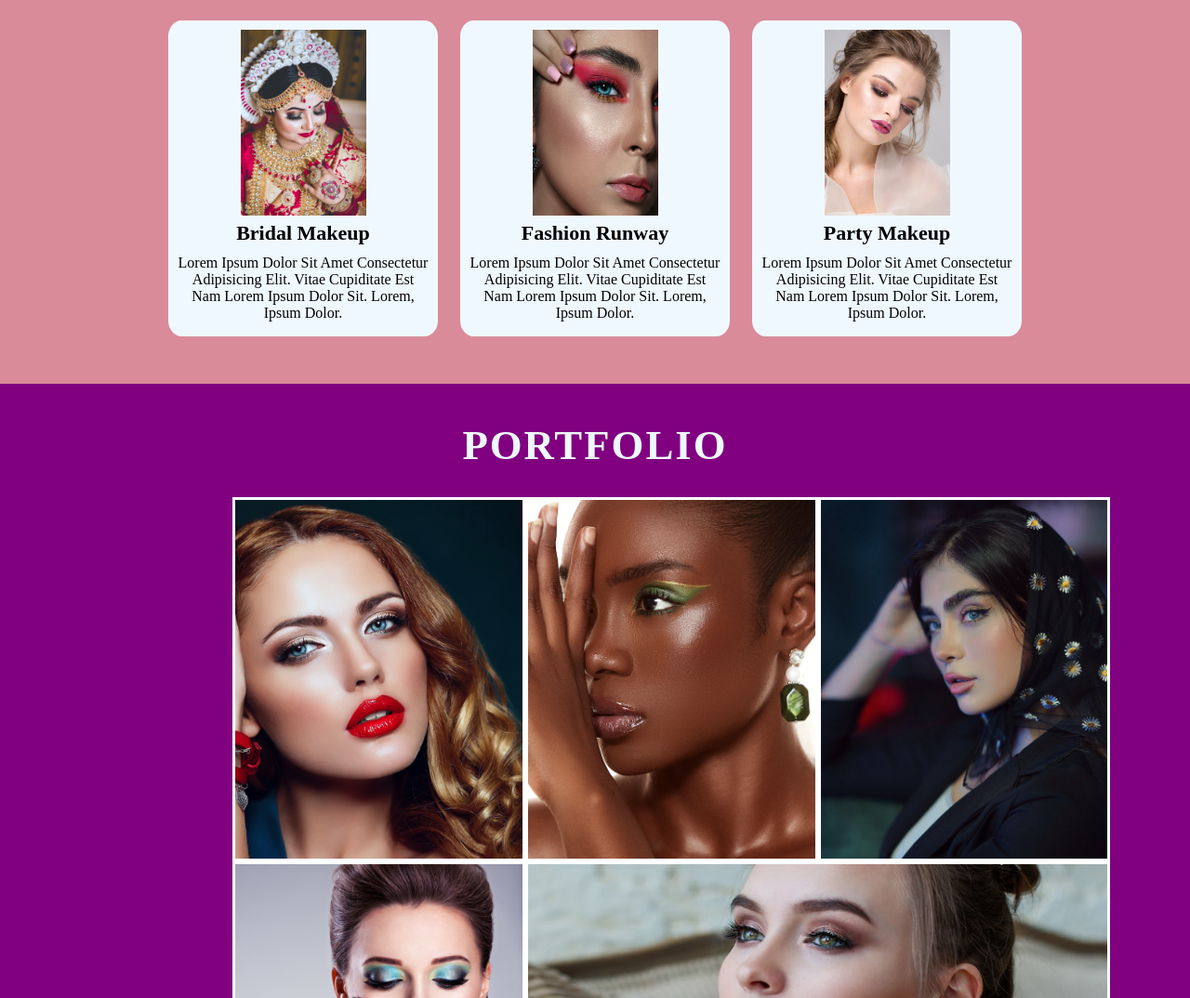
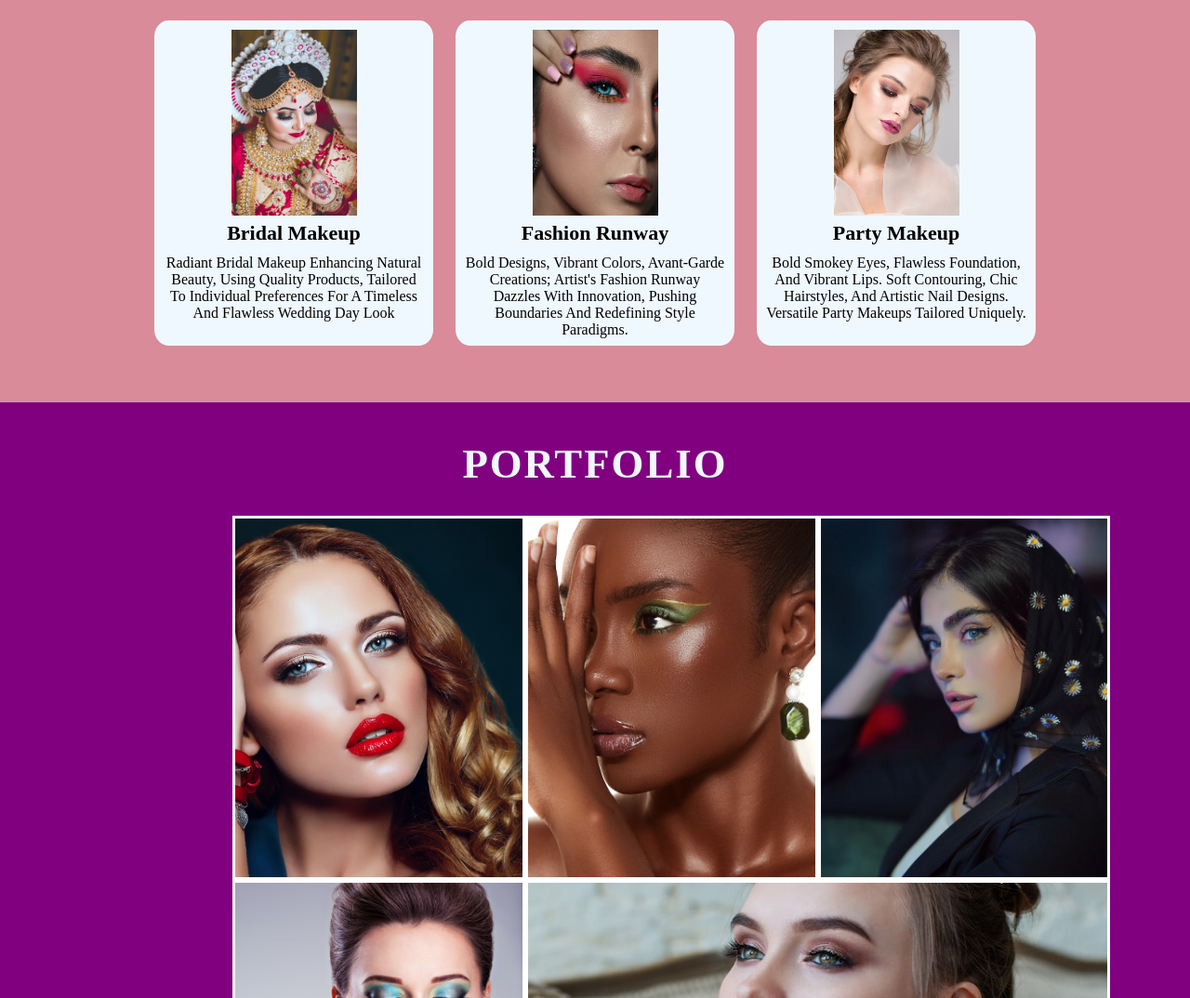
Before and after one commit to YashMogha/Urvashi_makeup_Studio, a plain HTML site: page index.html in a window 1280 px wide. Shown: the part 980-2054 px from the top of the page at 93% size. Drawn offline with Linux system fonts and the light colour scheme.

Commit message:
added service text

```diff
--- a/index.html
+++ b/index.html
@@ -35,17 +35,17 @@
             <div class="boxes" id="box1">
              <img src="service1.jpg" alt="Bridal look">
              <h2 class="center">Bridal Makeup</h2>
-             <p class="center">Lorem ipsum dolor sit amet consectetur adipisicing elit. Vitae cupiditate est nam Lorem ipsum dolor sit. Lorem, ipsum dolor.</p>
+             <p class="center">Radiant bridal makeup enhancing natural beauty, using quality products, tailored to individual preferences for a timeless and flawless wedding day look</p>
             </div>
             <div class="boxes" id="box2">
              <img src="service3.jpg" alt="Fashion look">
              <h2 class="center">Fashion Runway</h2>
-             <p class="center">Lorem ipsum dolor sit amet consectetur adipisicing elit. Vitae cupiditate est nam Lorem ipsum dolor sit. Lorem, ipsum dolor.</p>
+             <p class="center">Bold designs, vibrant colors, avant-garde creations; artist's Fashion Runway dazzles with innovation, pushing boundaries and redefining style paradigms.</p>
             </div>
             <div class="boxes" id="box3">
              <img src="service2.jpg" alt="Party look">
              <h2 class="center">Party Makeup</h2>
-             <p class="center">Lorem ipsum dolor sit amet consectetur adipisicing elit. Vitae cupiditate est nam Lorem ipsum dolor sit. Lorem, ipsum dolor.</p>
+             <p class="center">Bold smokey eyes, flawless foundation, and vibrant lips. Soft contouring, chic hairstyles, and artistic nail designs. Versatile party makeups tailored uniquely.</p>
             </div>
         </div>
     </div>
--- a/laptop.css
+++ b/laptop.css
@@ -3,13 +3,13 @@ html{
 }
 /* service section */
 #services{
-  height: 135rem;
+  height: 145rem;
 }
 #box{
   flex-direction: column;
 }
 .boxes{
-  height: 39rem;
+  height: 41rem;
   width: 45rem;
 }
 .boxes img{
--- a/mobile.css
+++ b/mobile.css
@@ -21,11 +21,11 @@ header {
 }
 /* services */
 #services {
-    height: 178rem;
+    height: 185rem;
 }
 
 .boxes {
-    height: 52rem;
+    height: 54rem;
     width: 63rem;
 }
 
--- a/style.css
+++ b/style.css
@@ -62,7 +62,7 @@ html{
   /* services section */
   #services{
     background-color: #d98b99;
-    height: 50rem;
+    height: 52rem;
   }
   #services h1{
    padding: 1.6rem;
@@ -78,8 +78,8 @@ html{
     /* border: 2px solid; */
     background-color:aliceblue;
     border-radius: 5%;
-    height: 34rem;
-    width: 29rem;
+    height: 35rem;
+    width: 30rem;
     margin: 1rem 1.2rem;
     padding: 1rem;
   }
```
